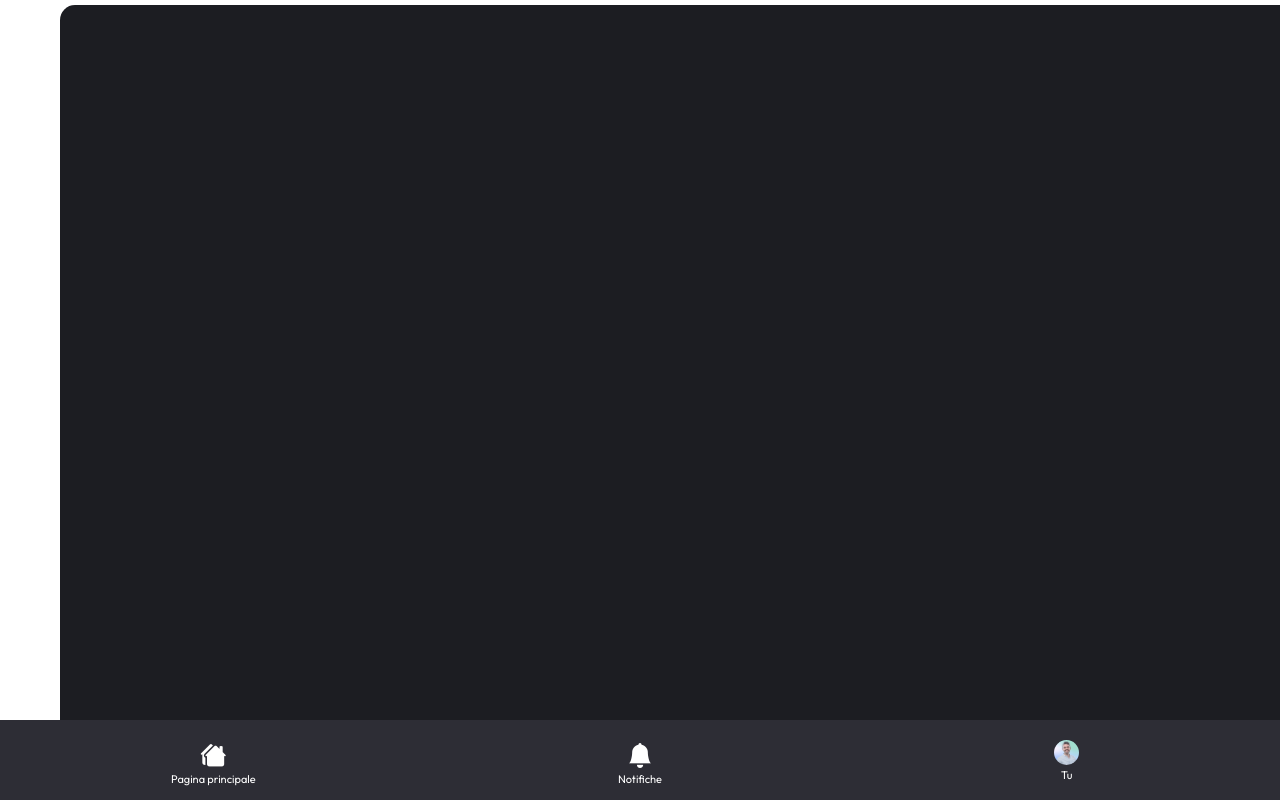
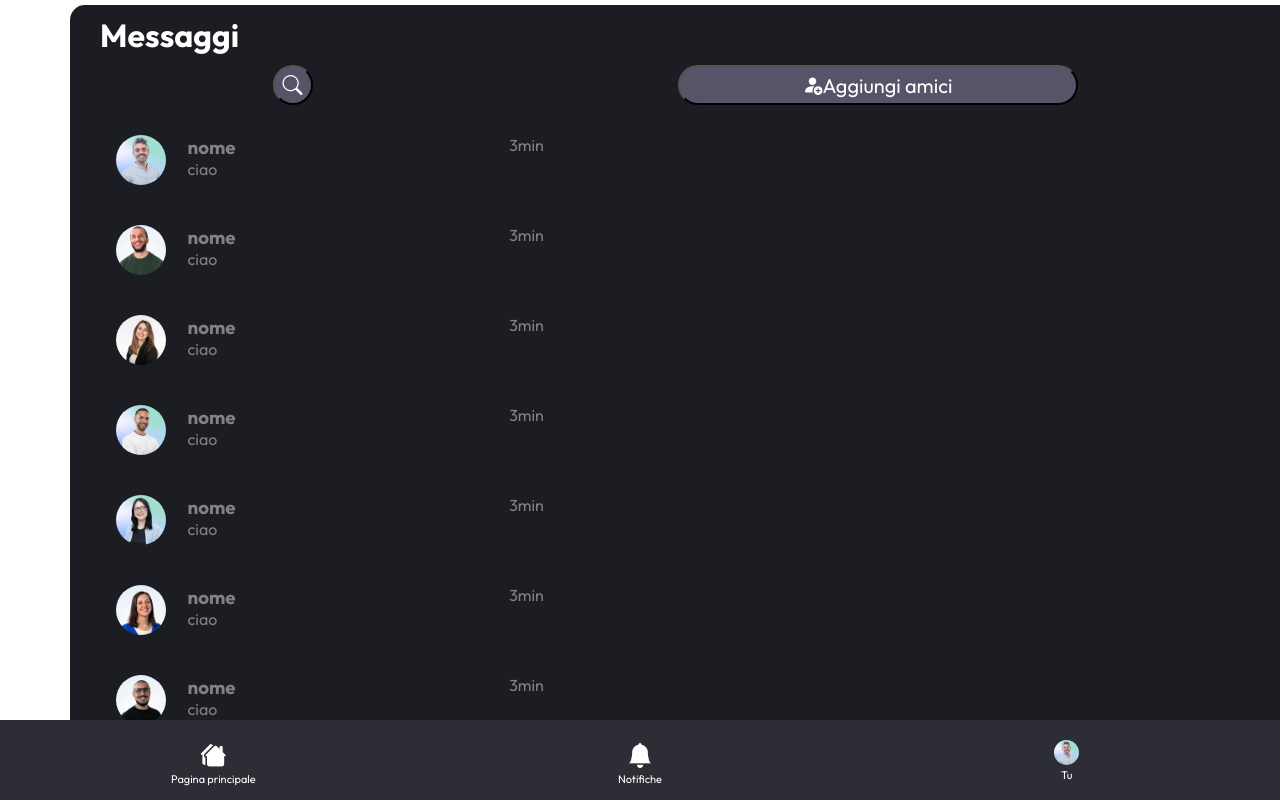
Before and after one commit to fotohabilaj/htmlcss-discord-chat, a plain HTML site: page index.html in a window 1280 px wide. Drawn offline with nearby package versions, Linux system fonts and the light colour scheme.

Commit message:
add main

```diff
--- a/index.html
+++ b/index.html
@@ -21,6 +21,115 @@
             </div>
             <main>
                 <div class="messaggi">
+                    <h1>Messaggi</h1>
+                    <div class="bott">
+                        <button class="bt1"><i class="bi bi-search"></i></button>
+                        <button class="bt2"><i class="bi bi-person-fill-add"></i>Aggiungi amici</button>
+                    </div>
+
+                </div>
+                <div class="chat">
+                    <ul>
+                        <li class="unità">
+
+                            <div ><img src="img/profile1.webp" alt=""></div>
+                            <div class="dialogo">
+                                    <h3>nome</h3>
+                                    <p>ciao</p>
+                                </div>
+                                <div class="tempo">3min</div>
+
+                        </li>
+
+                        <li class="unità n2">
+
+                            <div ><img src="img/profile2.webp" alt=""></div>
+                            <div class="dialogo">
+                                    <h3>nome</h3>
+                                    <p>ciao</p>
+                                </div>
+                                <div class="tempo">3min</div>
+
+                        </li>
+
+                        <li class="unità">
+
+                            <div ><img src="img/profile3.webp" alt=""></div>
+                            <div class="dialogo">
+                                    <h3>nome</h3>
+                                    <p>ciao</p>
+                                </div>
+                                <div class="tempo">3min</div>
+
+                        </li>
+
+                        <li class="unità">
+
+                            <div ><img src="img/profile4.webp" alt=""></div>
+                            <div class="dialogo">
+                                    <h3>nome</h3>
+                                    <p>ciao</p>
+                                </div>
+                                <div class="tempo">3min</div>
+
+                        </li>
+
+                        <li class="unità">
+
+                            <div ><img src="img/profile5.webp" alt=""></div>
+                            <div class="dialogo">
+                                    <h3>nome</h3>
+                                    <p>ciao</p>
+                                </div>
+                                <div class="tempo">3min</div>
+
+                        </li>
+
+                        <li class="unità">
+
+                            <div ><img src="img/profile6.webp" alt=""></div>
+                            <div class="dialogo">
+                                    <h3>nome</h3>
+                                    <p>ciao</p>
+                                </div>
+                                <div class="tempo">3min</div>
+
+                        </li>
+
+                        <li class="unità">
+
+                            <div ><img src="img/profile7.webp" alt=""></div>
+                            <div class="dialogo">
+                                    <h3>nome</h3>
+                                    <p>ciao</p>
+                                </div>
+                                <div class="tempo">3min</div>
+
+                        </li>
+
+                        <li class="unità">
+
+                            <div ><img src="img/profile8.webp" alt=""></div>
+                            <div class="dialogo">
+                                    <h3>nome</h3>
+                                    <p>ciao</p>
+                                </div>
+                                <div class="tempo">3min</div>
+
+                        </li>
+
+                        <li class="unità">
+
+                            <div ><img src="img/profile9.webp" alt=""></div>
+                            <div class="dialogo">
+                                    <h3>nome</h3>
+                                    <p>ciao</p>
+                                </div>
+                                <div class="tempo">3min</div>
+
+                        </li>
+
+                    </ul>
 
                 </div>
 
--- a/style.css
+++ b/style.css
@@ -6,6 +6,100 @@
   box-sizing: border-box;
   font-family: "Outfit", sans-serif;
 }
+
+.messaggi{
+
+    h1{
+       color: white;
+    padding-left: 20px;
+
+    }
+
+
+    .bott {
+        display: flex;
+        justify-content: space-around;
+    }
+
+    .bt1{
+        border-radius: 50%;
+        font-size: 20px;
+        margin-top: 10px;
+        margin-left: 10px;
+        width: 40px;
+        height: 40px;
+        background-color: rgb(87, 84, 105);
+        color: white;
+        min-width: 40px;
+
+
+    }
+
+    .bt2{
+        border-radius: 20px;
+        font-size: 20px;
+        margin-top: 10px;
+        margin-right: 10px;
+        width: 400px;
+        height: 40px;
+        min-width: 200px;
+        background-color: rgb(87, 84, 105);
+        color: white;
+        text-align: ;
+
+    }
+}
+
+
+
+    .unità{
+        width:465px;
+        height: 70px;
+
+        padding-left: 0px;
+        border-radius: 20px;
+        margin-left: 20px;
+        margin-top: 20px;
+        min-width: 400px;
+        display: flex;
+        justify-content: space-around;
+        img{
+            width: 50px;
+            height: 50px;
+            border-radius: 50%;
+            margin: 10px;
+        }
+        .dialogo{
+            width: 310px;
+            height: 50px;
+            min-width: 310px;
+            margin-top: 10px;
+            text-align: start;
+            color: #818285;
+
+        }
+
+        .tempo{
+            width: 50px;
+            height: 50px;
+            margin-top: 10px;
+            color: #818285;
+
+        }
+
+        .n2{
+            background-color: aquamarine;
+        }
+
+
+
+
+
+    }
+
+
+
+
 
 .nav{
     display: flex;
@@ -65,6 +159,8 @@ main{
     flex-grow: 1;
     border-top-left-radius: 15px;
     margin-top: 5px;
+    padding: 10px;
+    flex-grow: 1;
 
 }
 body{
@@ -75,6 +171,7 @@ body{
     height: 100vh;
     display: flex;
     flex-direction: column;
+
 }
 .centralwrapper{
     display: flex;
@@ -83,7 +180,7 @@ body{
     overflow: hidden;
 }
 .sidebar{
-    width: 60px;
-    color: #0e5f0be3;
+    width: 70px;
+    color: #257222e3;
     flex-shrink: 0;
 }
```
